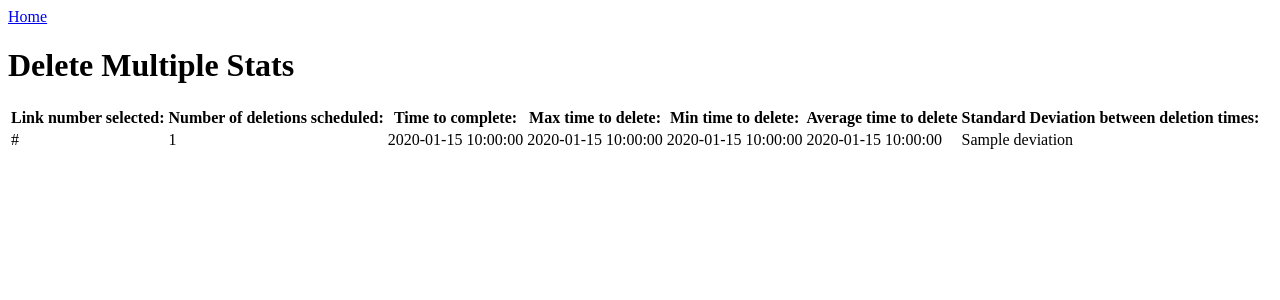
After one commit to Iwasson/gdpr-simulator, a Flask app: template webapp/templates/delete_multiple.html in a window 1280 px wide. The commit adds this page. Shown: the top 300 px of the page. Run offline with Flask 3, Linux system fonts and the light colour scheme; the template is opened without the code that fills it: most values are stand-ins (such as "Sample title", 1, 10 or a date in 2020).

Commit message:
Adding in multiple delete simulation code

```diff
--- a/webapp/functions/sqlite_wrapper.py
+++ b/webapp/functions/sqlite_wrapper.py
@@ -1,4 +1,5 @@
 import sqlite3
+import time
 
 DB_FILE = 'table.db'
 TABLE_NAME = 'new_table'
@@ -102,3 +103,48 @@ def get_link_data(link):
     conn.close()
 
     return rows
+
+def explain_delete_command(link):
+    """
+    Runs the SQL Explain command
+    """
+    explain = []
+    try:
+        conn = sqlite3.connect(DB_FILE)
+        cursor = conn.cursor()
+        cursor.execute(f'EXPLAIN DELETE FROM {TABLE_NAME} WHERE Link={link}')
+
+        explanation = cursor.fetchall()
+        for row in explanation:
+            explain.append(row)
+
+        cursor.close()
+        conn.close()
+
+    except sqlite3.Error as e:
+        print("SQLite error:", e)
+
+    return explain
+
+def delete_transactions(link, num):
+    """
+    Runs a delete transaction num times
+    """
+    conn = sqlite3.connect(DB_FILE)
+    cursor = conn.cursor()
+
+    conn.execute('BEGIN TRANSACTION')
+
+    times = []
+    for _ in range(0, num):
+        start_time = time.time()
+        cursor.execute(f"DELETE FROM {TABLE_NAME} WHERE Link={link}")
+        conn.rollback()
+        end_time = time.time()
+        times.append(end_time - start_time)
+
+    conn.commit()
+    cursor.close()
+    conn.close()
+
+    return times
--- a/webapp/main.py
+++ b/webapp/main.py
@@ -1,8 +1,16 @@
 import time
+import statistics
 
-from flask import Flask, render_template, request
+from flask import Flask, render_template, request, jsonify
 from .functions.database_seeder import seed_db
-from .functions.sqlite_wrapper import get_first_n_rows, remove_links, get_link_data, get_table_schema
+from .functions.sqlite_wrapper import (
+    get_first_n_rows,
+    remove_links,
+    get_link_data,
+    get_table_schema,
+    explain_delete_command,
+    delete_transactions,
+)
 
 app = Flask(__name__)
 
@@ -66,3 +74,43 @@ def delete_data():
         ),
         200,
     )
+
+
+@app.route("/explain_delete_rows", methods=["GET"])
+def explain_delete():
+    link = request.args.get('link_value_2')
+    explain = explain_delete_command(link)
+
+    return jsonify({"message" : explain})
+
+
+@app.route('/delete_transactions', methods=['POST'])
+def transaction():
+    start_time = time.time()
+    link = int(request.form["link_value_3"])
+    num = int(request.form["delete_count"])
+    times = delete_transactions(link, num)
+    end_time = time.time()
+    time_diff_count = end_time - start_time
+    time_diff = f"{time_diff_count:.2f} Seconds"
+
+    total_time = sum(times)
+    average_time = total_time / len(times)
+    max_time = max(times)
+    min_time = min(times)
+    deviation = "N/A"
+    if len(times) > 2:
+        deviation = statistics.stdev(times)
+
+    return (
+        render_template(
+            "delete_multiple.html",
+            link=link,
+            num=num,
+            average_time=average_time,
+            time_diff=time_diff,
+            deviation=deviation,
+            max_time=max_time,
+            min_time=min_time,
+        )
+    )
--- /dev/null
+++ b/webapp/templates/delete_multiple.html
@@ -0,0 +1,27 @@
+<!doctype html>
+<nav>
+  <a href="/" class="home">Home</a>
+</nav>
+
+<h1>Delete Multiple Stats</h1>
+
+<table>
+  <tr>
+    <th>Link number selected:</th>
+    <th>Number of deletions scheduled:</th>
+    <th>Time to complete:</th>
+    <th>Max time to delete:</th>
+    <th>Min time to delete:</th>
+    <th>Average time to delete</th>
+    <th>Standard Deviation between deletion times:</th>
+  </tr>
+  <tr>
+    <td>{{ link }}</td>
+    <td>{{ num }}</td>
+    <td>{{ time_diff }}</td>
+    <td>{{ max_time }}</td>
+    <td>{{ min_time }}</td>
+    <td>{{ average_time }}</td>
+    <td>{{ deviation }}</td>
+  </tr>
+</table>
```
Also changed, not shown: webapp/templates/display.html (+65 -1 lines).
